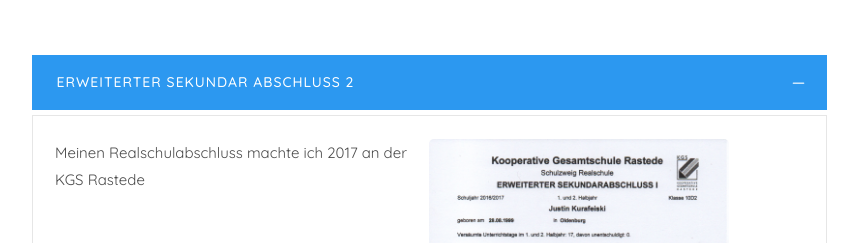
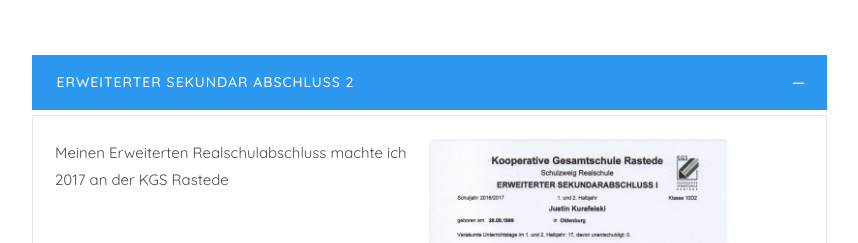
Before and after one commit to Jkurafeiski/Jkurafeiski.github.io, a plain HTML site: page index.html in a window 1280 px wide. Shown: the part 2420-2663 px from the top of the page, without its empty margins (361-1219 px from the left). Drawn offline with nearby package versions, Linux system fonts and the light colour scheme; files whose address does not match are found by name; a web font is replaced by a local one.

Commit message:
Update index.html

```diff
--- a/index.html
+++ b/index.html
@@ -236,7 +236,7 @@
 									         <div class="panel-body">
 									            <div class="row">
 										      		<div class="col-md-6">
-										      			<p>Meinen Realschulabschluss machte ich 2017 an der KGS Rastede </p>
+										      			<p>Meinen Erweiterten Realschulabschluss machte ich 2017 an der KGS Rastede </p>
 
 										      		</div>
 															<!-- Trigger the Modal -->
```
